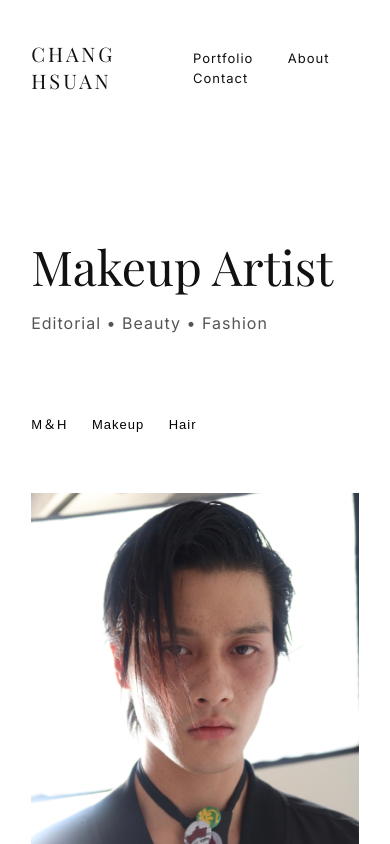
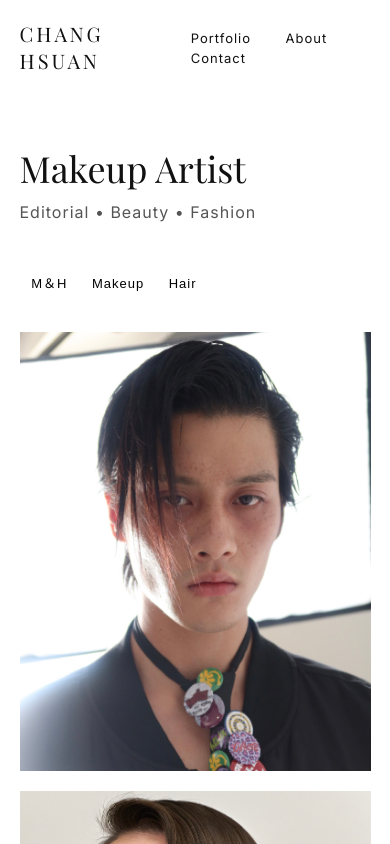
Before and after one commit to chang-hsuan/Changhsuan, a plain HTML site: page index.html in a window 390 px wide. Shown: the top 844 px of the page. Drawn offline with nearby package versions, Linux system fonts and the light colour scheme.

Commit message:
Update index.html

```diff
--- a/index.html
+++ b/index.html
@@ -30,7 +30,17 @@ footer{text-align:center;padding:40px;font-size:12px;color:#888;}
 .lightbox .nav-arrow{position:absolute;top:50%;color:#fff;font-size:30px;cursor:pointer;z-index:1100;}
 .lightbox .nav-left{left:10px;}
 .lightbox .nav-right{right:10px;}
+
+@media screen and (max-width: 768px) {
+  header{padding:20px 5%;}
+  .hero{padding:50px 5% 30px;}
+  .hero h1{font-size:36px;}
+  .hero p{font-size:16px; margin-top:10px;}
+  .gallery{padding:20px 5% 50px;}
+  footer{padding:20px; font-size:10px;}
+}
 </style>
+
 </head>
 
 <body>
@@ -91,6 +101,7 @@ const works = [
   {img:"images/img4.JPG", category:"mh"},        // M＆H 類別
   {img:"images/img5.JPG", category:"mh"},        // M＆H 類別
   {img:"images/img6.JPG", category:"mh"},        // M＆H 類別
+  {img:"images/img9.JPG", category:"beauty"},    // Hair 類別
   {img:"images/img7.JPG", category:"beauty"},    // Hair 類別
   {img:"images/img8.JPG", category:"beauty"},    // Hair 類別
   {img:"images/img10.JPG", category:"beauty"},   // Hair 類別
```
